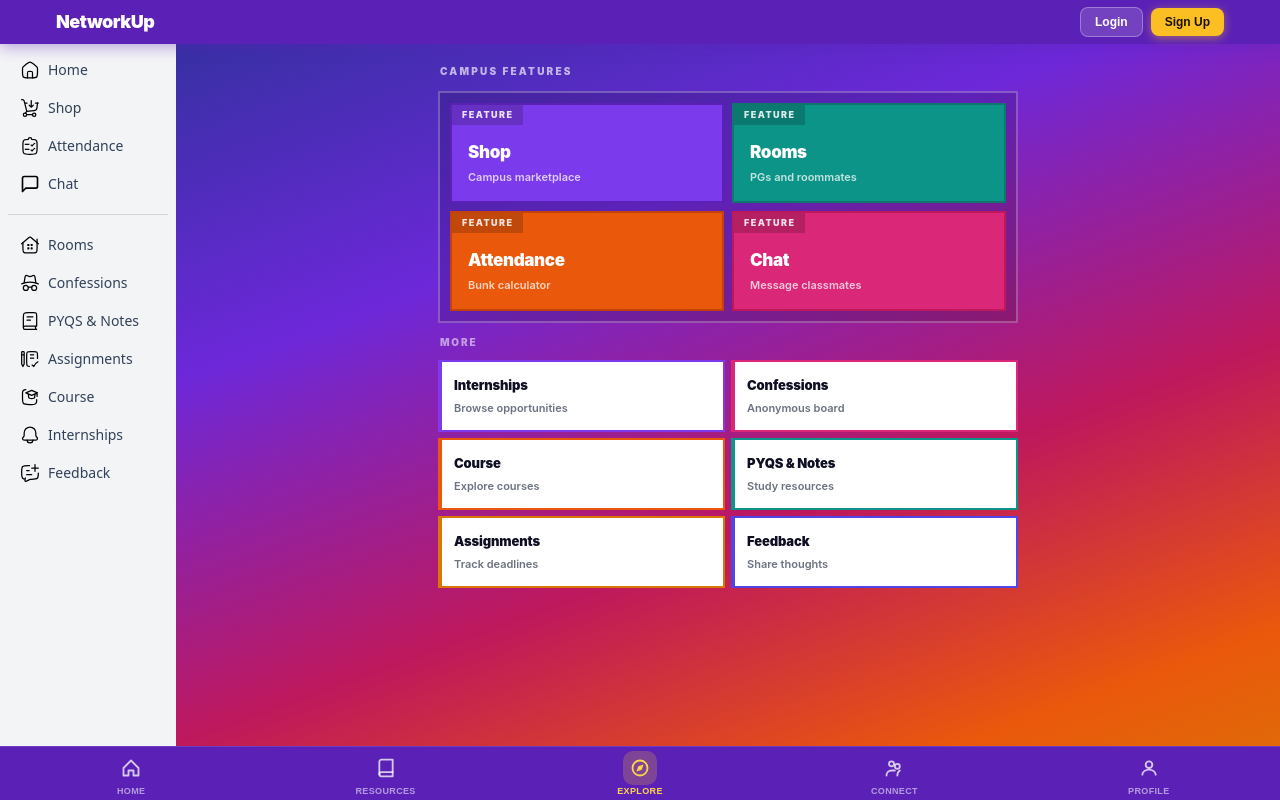
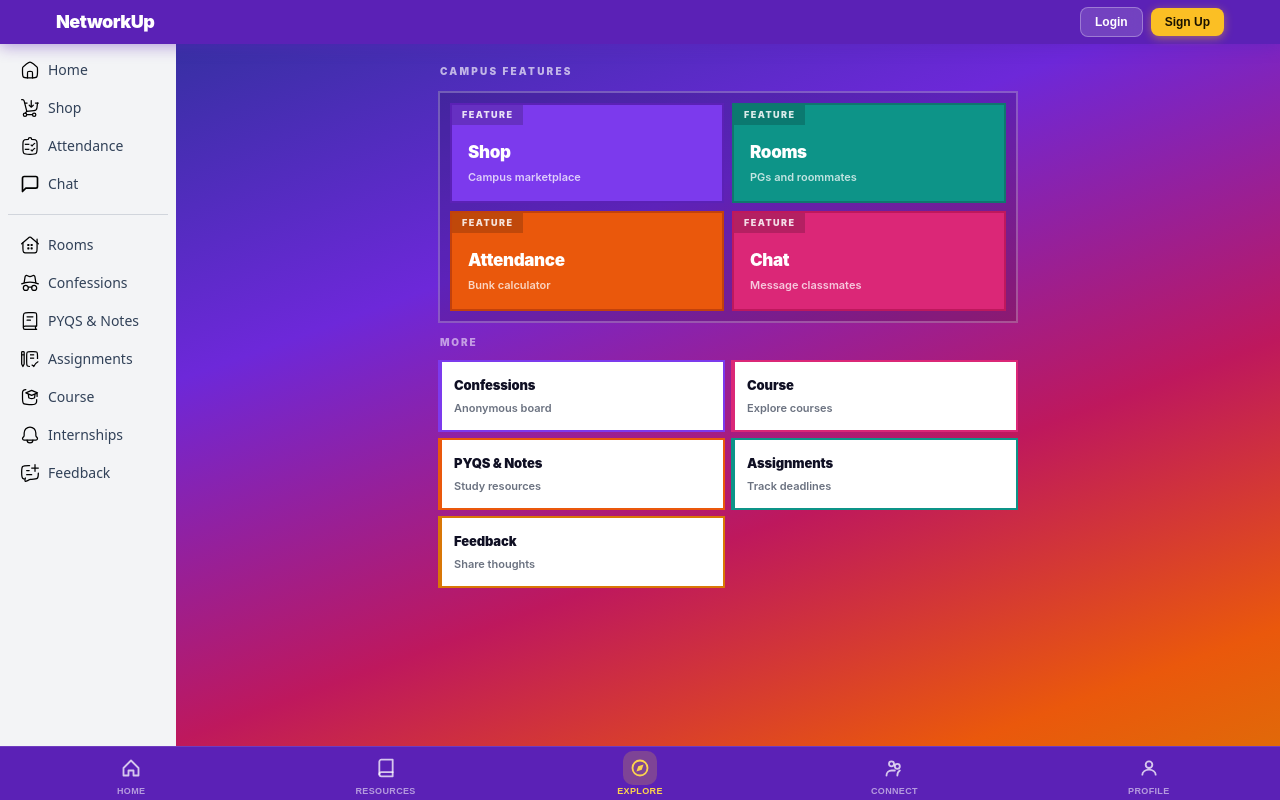
Before and after one commit to networkupconnect/networkup-frontend, a React (Vite) app: page /explore in a window 1280 px wide. Built offline with nearby package versions, Linux system fonts and the light colour scheme; no server answers.

Commit message:
REMOVE INTERNSHIP

```diff
--- a/src/pages/Explorepage.jsx
+++ b/src/pages/Explorepage.jsx
@@ -11,7 +11,6 @@ import { useAuth } from "../context/AuthContext";
 const EXPLORE_LINKS = [
   { name: "Attendance", path: "/attendance", desc: "Bunk safe" },
   { name: "Rooms", path: "/rooms", desc: "Find PGs & roommates" },
-  { name: "Internships", path: "/Internships", desc: "Browse opportunities" },
   { name: "Chat", path: "/messages", desc: "Message classmates" },
   { name: "Confessions", path: "/confessions", desc: "Anonymous board" },
   { name: "Course", path: "/course", desc: "Explore courses" },
```
